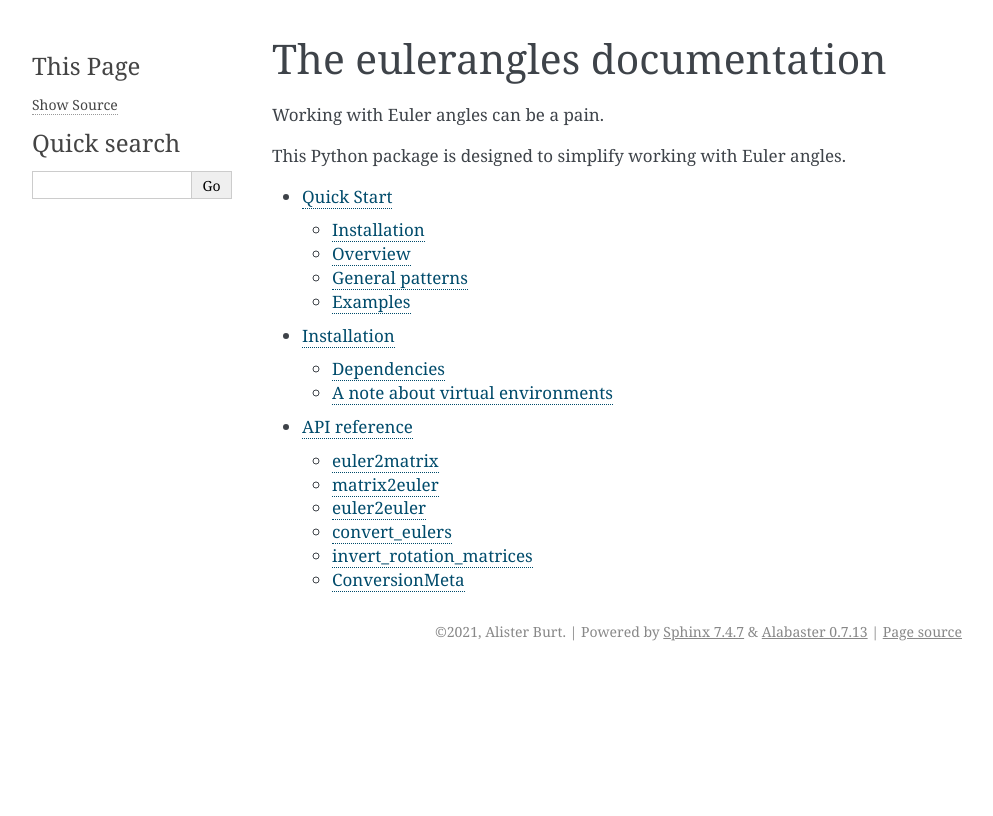
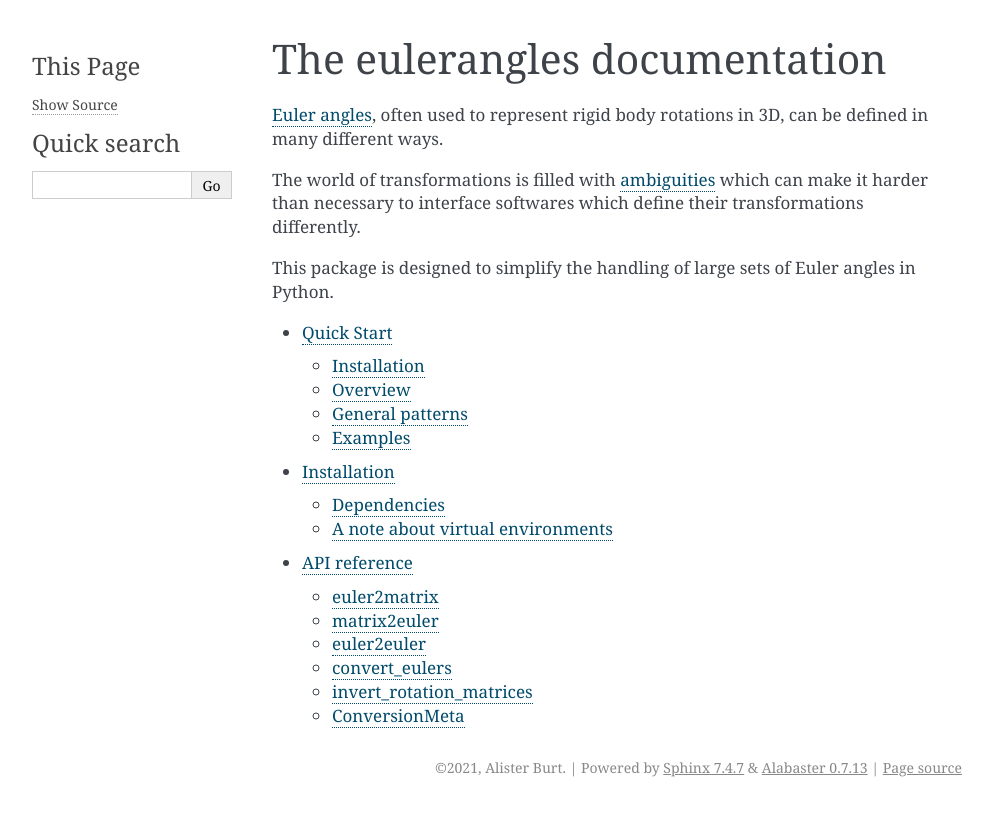
Before and after one commit to alisterburt/eulerangles, a Sphinx documentation site: the page built from docs/source/index.rst, in a window 1280 px wide. Shown: the top 816 px of the page, without its empty margins (148-1141 px from the left). Built offline with Sphinx 7.4.7, drawn with Linux system fonts in a browser that asks for light colours.

Commit message:
fix docs

```diff
--- a/docs/source/index.rst
+++ b/docs/source/index.rst
@@ -1,9 +1,16 @@
 The eulerangles documentation
 =======================================
 
-Working with Euler angles can be a pain.
+`Euler angles <https://en.wikipedia.org/wiki/Euler_angles>`_, often used to represent rigid body rotations in 3D,
+can be defined in many different ways.
 
-This Python package is designed to simplify working with Euler angles.
+The world of transformations is filled with
+`ambiguities <https://rock-learning.github.io/pytransform3d/transformation_ambiguities.html>`_ which can make it harder
+than necessary to interface softwares which define their transformations differently.
+
+This package is designed to simplify the handling of large sets of
+Euler angles in Python.
+
 
 .. toctree::
    :maxdepth: 2
```
Also changed, not shown: docs/source/usage/quick_start.md (+7 -4 lines).
